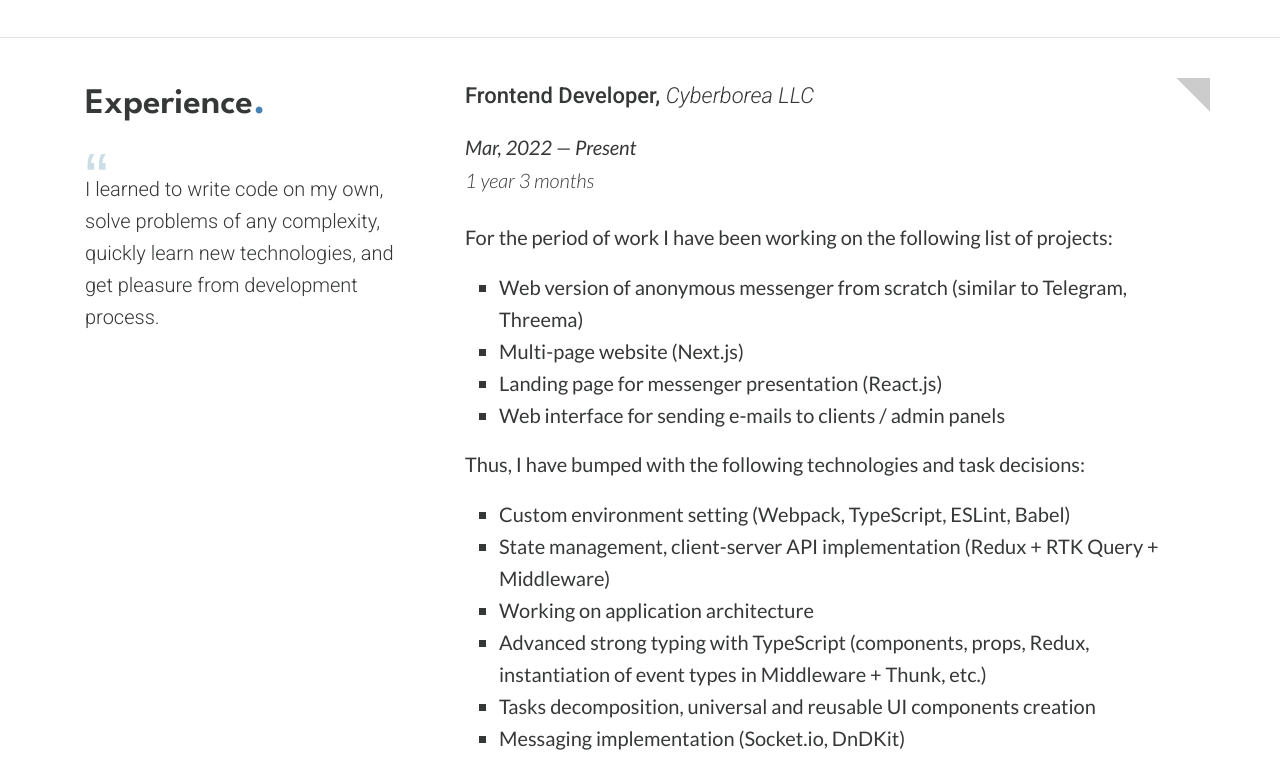
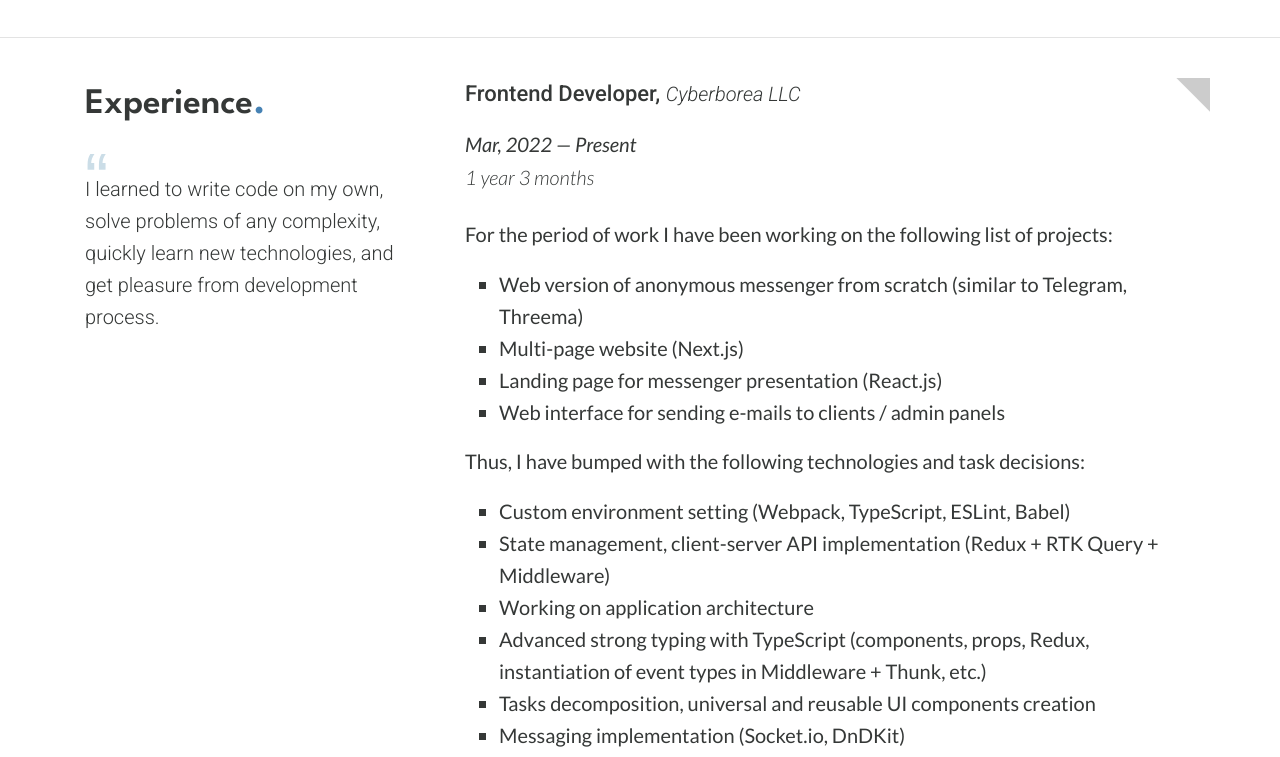
Before and after one commit to insane-idea/CV, a website built with webpack: page src/index.html in a window 1280 px wide. Shown: the part 1175-1932 px from the top of the page. Built offline with nearby package versions, Linux system fonts and the light colour scheme; files whose address does not match are found by name.

Commit message:
fix: font

```diff
--- a/src/styles/styles.scss
+++ b/src/styles/styles.scss
@@ -214,10 +214,13 @@ section {
   clear: both;
   scroll-margin-top: 80px;
 
+  h6 {
+    font-size: 22px;
+  }
+
   h6,
   h6 .infoSection__organization,
   h6 .infoSection__organizationName {
-    font-size: 22px;
     font-family: "Roboto", sans-serif;
     color: #353837;
     padding: 0 0 0.5em;
```
